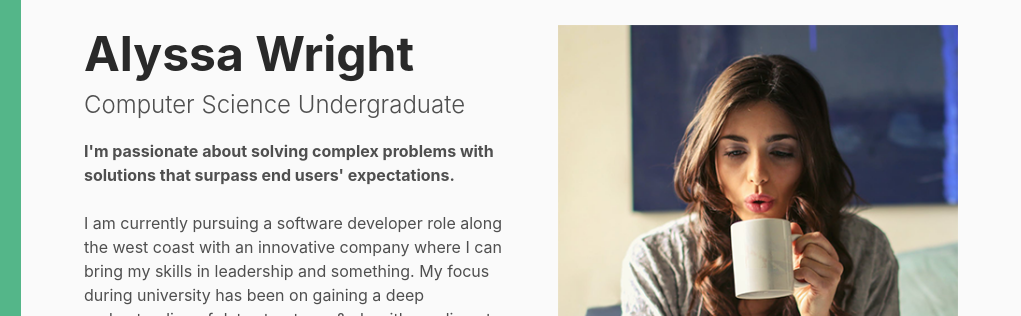
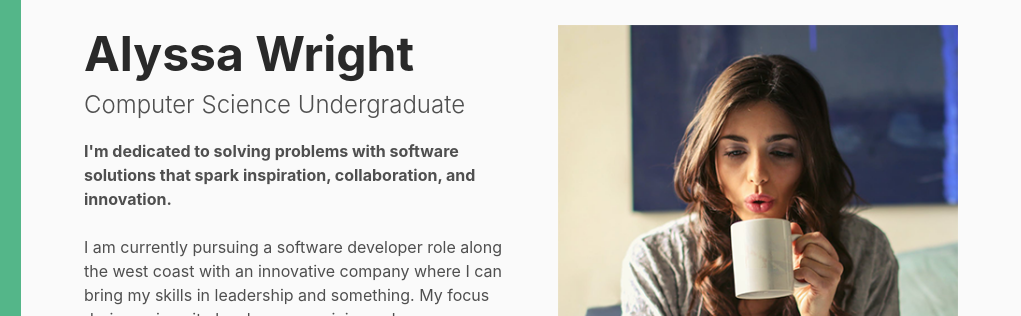
Before and after one commit to alyssawright-dev/portfolioWeb, a plain HTML site: page index.html in a window 1280 px wide. Shown: the part 23-339 px from the top of the page, 259-1280 px from the left. Drawn offline with Linux system fonts and the light colour scheme.

Commit message:
Update index

```diff
--- a/index.html
+++ b/index.html
@@ -112,7 +112,7 @@
 					<div class="media-body">
 						<h2 class="name font-weight-bold mb-1">Alyssa Wright</h2>
 						<div class="tagline mb-3">Computer Science Undergraduate</div>
-						<div class="bio mb-4"><b>I'm passionate about solving complex problems with solutions that surpass end users' expectations.</b><br><br>
+						<div class="bio mb-4"><b>I'm dedicated to solving problems with software solutions that spark inspiration, collaboration, and innovation.</b><br><br>
 							I am currently pursuing a software developer role along the west coast with an innovative company where I can bring my skills in leadership and something. My focus during university has been on gaining a deep understanding of data structures & algorithms, discrete mathematics, and computer engineering. To complement my studies, I enjoy building personal projects to develop deeper knowledge in various programming languages and technologies.<br><br>
 							I have a background working on the customer-focused side of healthcare - processing insurance claims and billing, electronic medical records management, and as the administrative sidekick to emergency room physicians - I'm no stranger to working under pressure!<br><br>
 							When I'm not on the job, I can be found writing on <a class="link-on-bg" href="blog-home.html">my blog</a>, building forts with my family, or gardening with "help" from my golden retreiver.<br><br>Want to know how I can help your project?<br>Check out my project <a class="link-on-bg" href="projects.html">portfolio</a> and <a class="link-on-bg" href="resume.html">online resume</a>.
```
